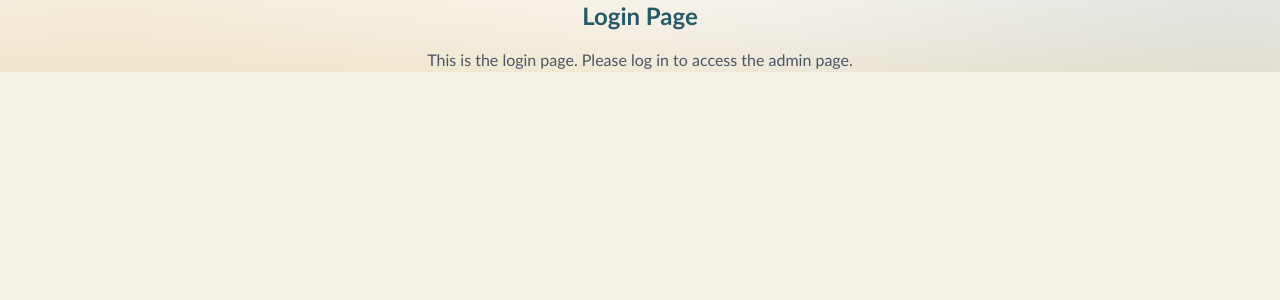
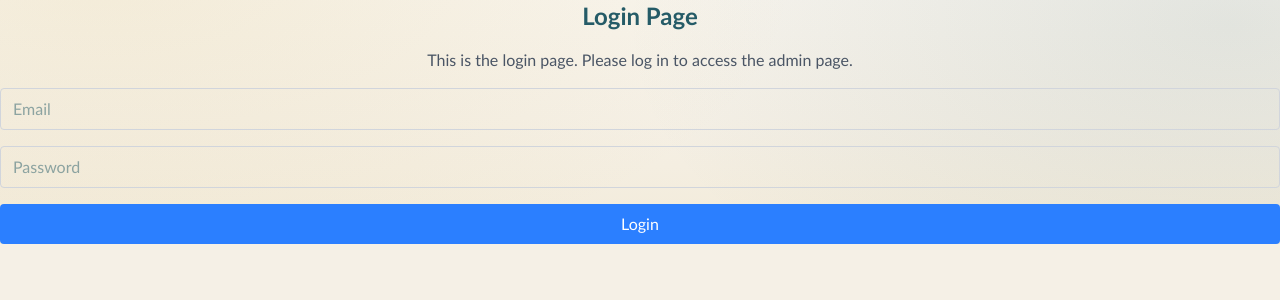
Before and after one commit to Aydinm1/org-chart, a Next.js app: page /login in a window 1280 px wide. Shown: the top 300 px of the page. Built offline with nearby package versions, Linux system fonts and the light colour scheme.

Commit message:
wired up the login page to successfully use the api route and redirect to admin

```diff
--- a/app/login/page.tsx
+++ b/app/login/page.tsx
@@ -1,9 +1,43 @@
+'use client'
+import { useState } from 'react'
 
 export default function LoginPage() {
-    return (
-        <div className="flex h-full flex-col items-center justify-center gap-4">
+    const [email, setEmail] = useState('')
+    const [password, setPassword] = useState('')
+
+    const handleLogin = async (event: React.SubmitEvent) => {
+        event.preventDefault()
+        try {
+            const response = await fetch('/api/auth/login', {
+                method: 'POST',
+                headers: {
+                    'Content-Type': 'application/json',
+                },
+                body: JSON.stringify({ email, password }),
+            })
+
+            const data = await response.json()
+            if(response.ok) {
+                console.log('Login successful:', data)
+                window.location.href = '/admin'
+            } else {
+                console.error('Login failed:', data)
+                alert(data.error || 'Login failed')
+            }
+
+        }catch (error) {
+                console.error('Login error:', error)
+        }
+
+    }
+
+     return (
+        <form className="flex h-full flex-col items-center justify-center gap-4" onSubmit={handleLogin}>
             <h1 className="text-2xl font-bold">Login Page</h1>
             <p className="text-gray-600">This is the login page. Please log in to access the admin page.</p>
-        </div>
+            <input type="text" placeholder="Email" value={email} onChange={(e) => setEmail(e.target.value)} className="w-full rounded border border-gray-300 px-3 py-2 focus:border-blue-500 focus:outline-none" />
+            <input type="password" placeholder="Password" value={password} onChange={(e) => setPassword(e.target.value)} className="w-full rounded border border-gray-300 px-3 py-2 focus:border-blue-500 focus:outline-none" />
+            <button className="w-full rounded bg-blue-500 px-3 py-2 text-white hover:bg-blue-600" type="submit">Login</button>
+        </form>
     )
 }
```
